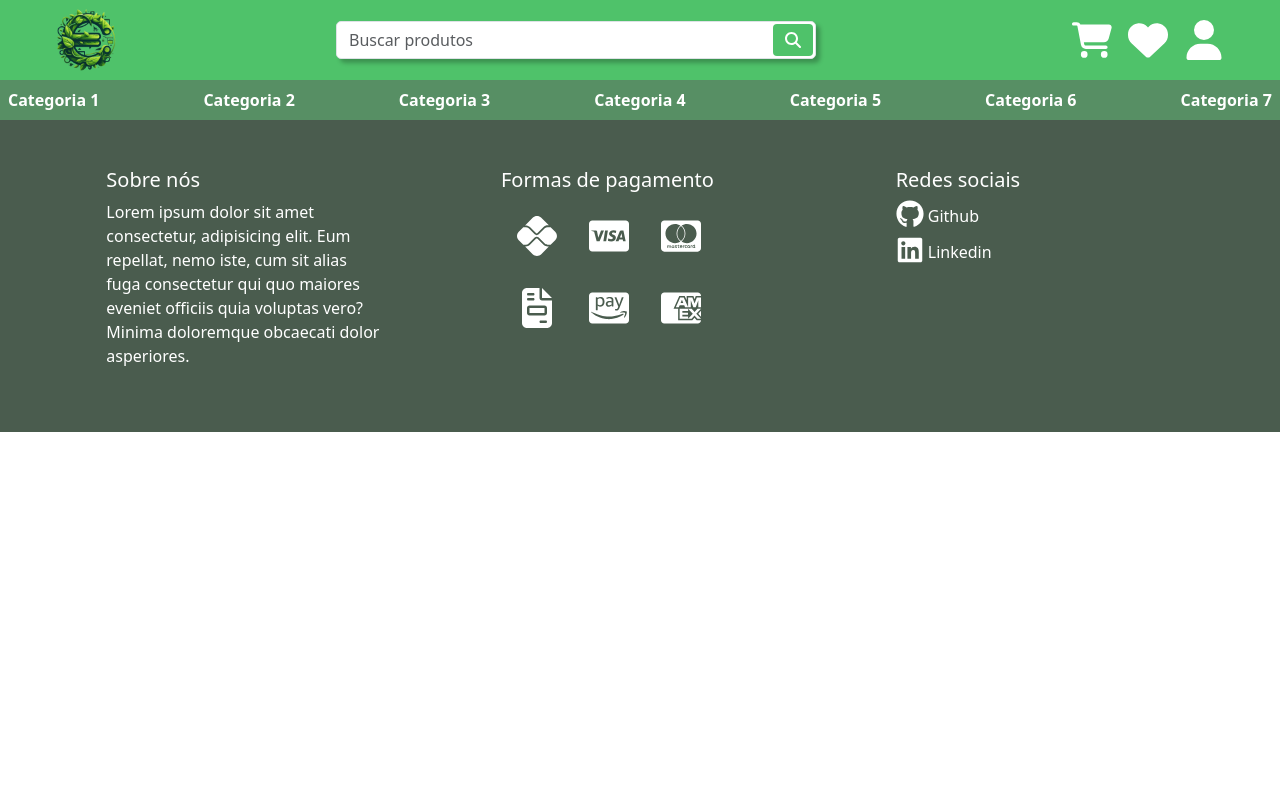
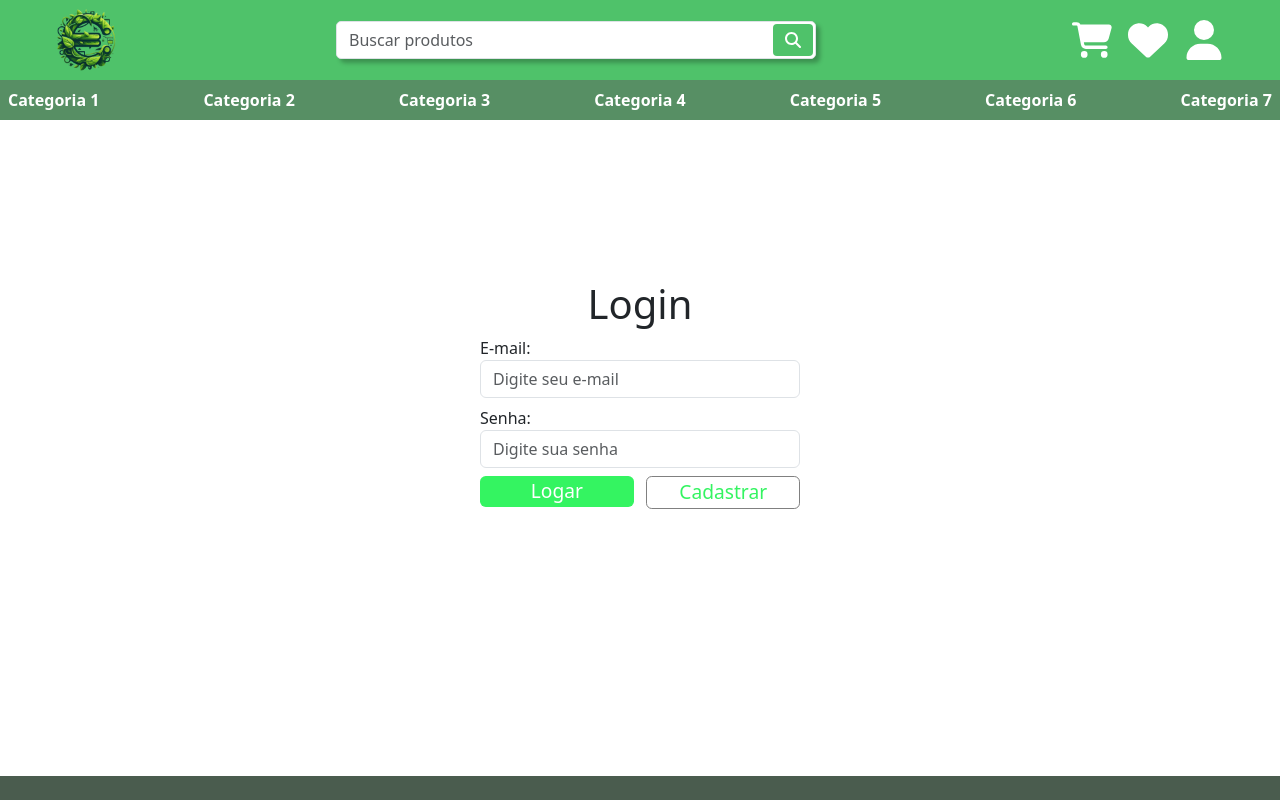
Before and after one commit to Credosvaldo/workshop-springboot3-jpa, a React (Create React App) app in the folder view/: page /login in a window 1280 px wide. Shown: the top 800 px of the page. Built offline with nearby package versions, Linux system fonts and the light colour scheme.

Commit message:
feat: visual do login e singup completo

```diff
--- /dev/null
+++ b/view/src/components/layouts/Button.jsx
@@ -0,0 +1,13 @@
+import styles from './css/Button.module.css'
+
+function Button({name, kind, type, action}) {
+
+
+    return (
+        <div>
+            <button onClick={action} type={type} className={`${styles.button} ${styles[kind]}`}>{name}</button>
+        </div>
+    )
+}
+
+export default Button
--- /dev/null
+++ b/view/src/components/layouts/Input.jsx
@@ -0,0 +1,15 @@
+
+
+function Input({name, placeholder, type}) {
+
+
+    return (
+        <div className=" mb-2">
+            <label htmlFor={name}>{name}: </label>
+            <input className='form-control' placeholder={placeholder} type={type} name={name} id={name} />
+        </div>
+    )
+}
+
+
+export default Input
--- /dev/null
+++ b/view/src/components/layouts/LinkButton.jsx
@@ -0,0 +1,17 @@
+import styles from './css/Button.module.css'
+
+import {Link} from 'react-router-dom'
+
+function LinkButton({to, text, kind}) {
+
+
+    return (
+        <div>
+            <Link to={to}>
+                <button className={`${styles.button} ${styles[kind]}`} type="button">{text}</button>
+            </Link>
+        </div>
+    )
+}
+
+export default LinkButton
--- a/view/src/components/layouts/Main.jsx
+++ b/view/src/components/layouts/Main.jsx
@@ -1,5 +1,6 @@
+import styles from './css/Main.module.css'
+
 import { BrowserRouter, Routes, Route } from 'react-router-dom'
-
 
 import Home from '../pages/Home'
 import Order from '../pages/Order'
@@ -7,12 +8,14 @@ import Product from '../pages/Product'
 import Search from '../pages/Search'
 import User from '../pages/User'
 import Confirm from '../pages/Confirm'
+import Login from '../pages/Login'
+import Signup from '../pages/Signup'
 
 
 function Main() {
 
     return (
-        <main className='container'>
+        <main className={`container ${styles.main}`}>
             <Routes>
                 <Route path='/' Component={Home} />
                 <Route path='/order' Component={Order} />
@@ -20,6 +23,8 @@ function Main() {
                 <Route path='/search' Component={Search} />
                 <Route path='/user' Component={User} />
                 <Route path='/confirm' Component={Confirm} />
+                <Route path='/login' Component={Login} />
+                <Route path='/signup' Component={Signup} />
             </Routes>
 
         </main>
--- /dev/null
+++ b/view/src/components/layouts/css/Button.module.css
@@ -0,0 +1,41 @@
+:root {
+    --color-1: #4FC26A;
+    --color-2: #578F64;
+    --color-3: #34F461;
+    --color-4: #4A5C4E;
+    --color-5: #28332B;
+}
+
+.button {
+    border-radius: .3em;
+    border: 0;
+    width: 8em;
+    font-size: larger;
+    transition: transform .3s ease-in;
+    min-width: .1em;
+    overflow: hidden;
+}
+
+.positive {
+    color: white;
+    background-color: var(--color-3);
+}
+
+.negative {
+    color: var(--color-3);
+    background-color: rgba(128, 128, 128, 0);
+    border: solid gray 1px ;
+
+}
+
+.button:hover {
+    transform: scale(1.1);
+}
+
+.positive:active {
+    background-color: #34f461a7
+}
+
+.negative:active {
+    background-color: rgba(128, 128, 128, 0.116);
+}
--- /dev/null
+++ b/view/src/components/layouts/css/Main.module.css
@@ -0,0 +1,3 @@
+.main {
+    min-height: 70vh;
+}
--- a/view/src/components/pages/Login.jsx
+++ b/view/src/components/pages/Login.jsx
@@ -1,8 +1,34 @@
+import styles from './css/Login.module.css'
+
+import Input from "../layouts/Input"
+import Button from '../layouts/Button'
+import LinkButton from '../layouts/LinkButton'
+
 function Login() {
 
+    function submit(e) {
+        e.preventDefault()
+
+        console.log("So pra testar")
+    }
+
     return (
-        <div>
+        <div className={`${styles.formSpace} d-flex justify-content-center align-items-center flex-column`}>
             <h1>Login</h1>
+
+
+            <form className={styles.form} onSubmit={submit}>
+                <Input name={'E-mail'} placeholder={'Digite seu e-mail'} type={'text'} />
+                <Input name={'Senha'} placeholder={'Digite sua senha'} type={'password'} />
+
+                <div className='d-flex justify-content-between'>
+                    <Button name={'Logar'} type={"submit"} kind={'positive'}/>
+                    <LinkButton to={'/signup'} text={'Cadastrar'} kind={'negative'} />
+                </div>
+
+
+            </form>
+
         </div>
     )
 }
--- /dev/null
+++ b/view/src/components/pages/Signup.jsx
@@ -0,0 +1,30 @@
+import styles from './css/Login.module.css'
+
+import Input from "../layouts/Input"
+import Button from '../layouts/Button'
+import LinkButton from '../layouts/LinkButton'
+
+function Signup() {
+
+    return (
+        <div className="d-flex align-items-center flex-column m-5">
+            <h1>Signup</h1>
+
+            <form className={styles.form}>
+                <Input name={'Nome'} placeholder={'Digite seu nome'} type={'text'} />
+                <Input name={'E-mail'} placeholder={'Digite seu e-mail'} type={'text'} />
+                <Input name={'Telefone'} placeholder={'Digite seu número'} type={'phone'} />
+                <Input name={'Senha'} placeholder={'Digite sua senha'} type={'password'} />
+                <Input name={'Confirmar Senha'} placeholder={'Confirme sua senha'} type={'password'} />
+
+                <div className='d-flex justify-content-between'>
+                    <Button type={'submit'} kind={'positive'} name={'Cadastrar'} />
+                    <LinkButton kind={'negative'} text={'Voltar ao Longin'} to={'/login'} />
+                </div>
+
+            </form>
+        </div>
+    )
+}
+
+export default Signup
--- /dev/null
+++ b/view/src/components/pages/css/Login.module.css
@@ -0,0 +1,9 @@
+.form {
+    width: 20em;
+    max-width: 70%;
+}
+
+.formSpace {
+    margin-top: 12vh;
+    padding-top: 8vh;
+}
```
